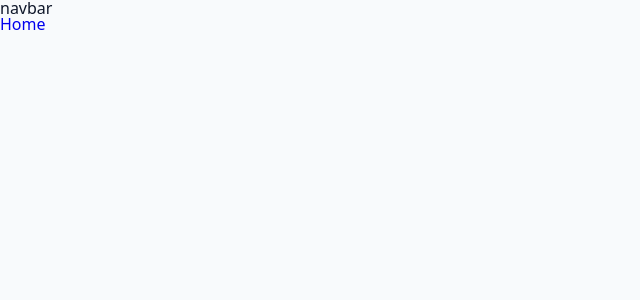
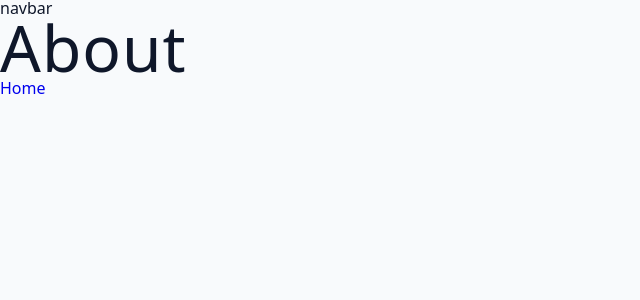
Before and after one commit to Boopalan-d3v/mixmaster, a React (Vite) app: page /about in a window 1280 px wide. Shown: the top 300 px of the page, without its empty margins (0-640 px from the left). Built offline with nearby package versions, Linux system fonts and the light colour scheme.

Commit message:
add h1 element

```diff
--- a/src/Pages/About.jsx
+++ b/src/Pages/About.jsx
@@ -4,6 +4,7 @@ import { Link } from 'react-router-dom'
 const About = () => {
   return (
     <div>
+      <h1>about</h1>
       <Link to="/">Home</Link>
     </div>
   )
```
